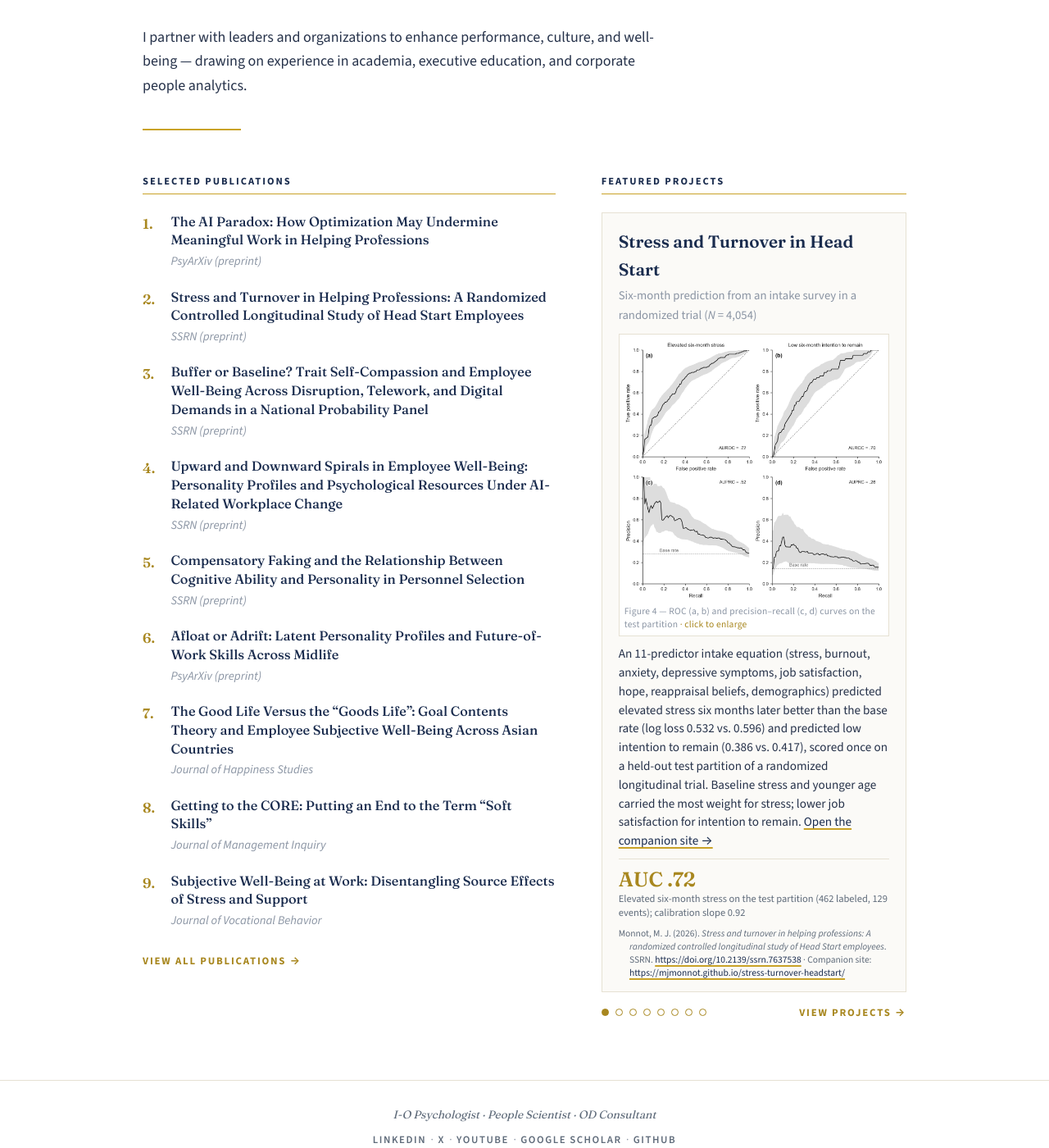
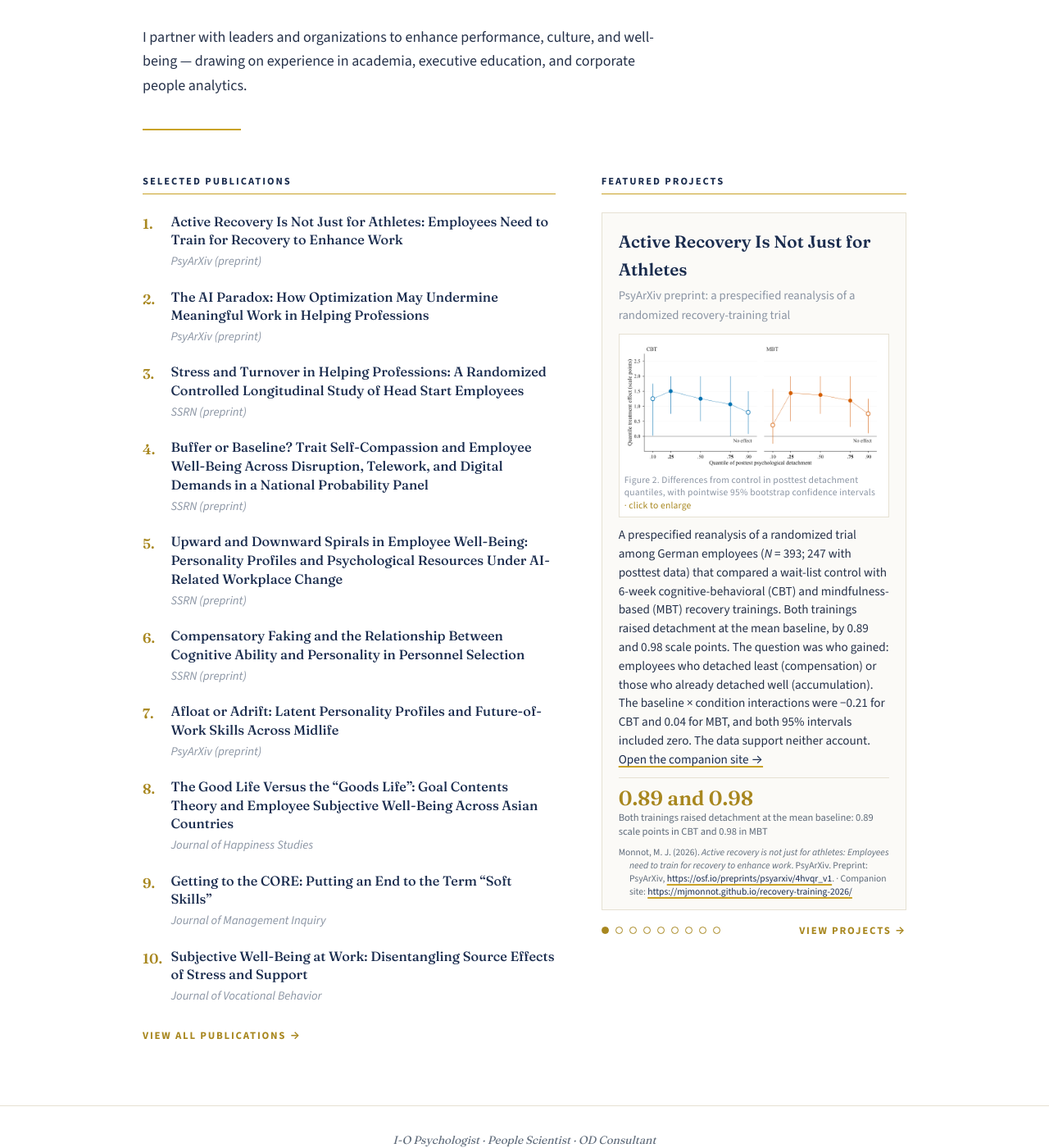
Before and after one commit to mjmonnot/mjmonnot.github.io, a Jekyll site: the page built from index.md, in a window 1280 px wide and 1400 px high, scrolled down 261 px. Shown: the whole window at 82% size. Built offline with Jekyll 4.4.1, drawn with Linux system fonts in a browser that asks for light colours.

Commit message:
Add Recovery Training 2026 companion page, home carousel card and publications entry (PsyArXiv 4hvqr_v1)

```diff
--- a/index.md
+++ b/index.md
@@ -16,6 +16,12 @@ permalink: /
     <p class="section-label">Selected Publications</p>
     <hr class="label-rule">
     <ol class="pub-list">
+      <li>
+        <div>
+          <p class="pub-title"><a href="/publications/2026-recovery-training.html">Active Recovery Is Not Just for Athletes: Employees Need to Train for Recovery to Enhance Work</a></p>
+          <p class="pub-journal">PsyArXiv (preprint)</p>
+        </div>
+      </li>
       <li>
         <div>
           <p class="pub-title"><a href="/publications/2026-ai-paradox-meaningful-work.html">The AI Paradox: How Optimization May Undermine Meaningful Work in Helping Professions</a></p>
@@ -80,6 +86,22 @@ permalink: /
     <div class="feature-carousel" data-feature-carousel data-interval="10000" aria-roledescription="carousel" aria-label="Featured projects">
       <div class="feature-carousel-track">
         <article class="feature-card feature-slide is-active" data-slide="0" aria-hidden="false">
+          <p class="feature-title"><a href="/recovery-training-2026/">Active Recovery Is Not Just for Athletes</a></p>
+          <p class="feature-sub">PsyArXiv preprint: a prespecified reanalysis of a randomized recovery-training trial</p>
+          <figure class="feature-figure feature-figure--wide">
+            <a class="feature-figure-link" href="{{ "/assets/images/recovery-training-fig2-quantile-effects.png" | relative_url }}" data-lightbox aria-label="Enlarge Figure 2: quantile treatment effects on posttest detachment">
+              <img src="{{ "/assets/images/recovery-training-fig2-quantile-effects.png" | relative_url }}" alt="Figure 2 from the preprint: differences from control in posttest detachment quantiles at .10, .25, .50, .75, and .90, with pointwise 95% bootstrap confidence intervals." width="1600" height="788" loading="lazy">
+            </a>
+            <figcaption>Figure 2. Differences from control in posttest detachment quantiles, with pointwise 95% bootstrap confidence intervals <span class="feature-figure-hint">· click to enlarge</span></figcaption>
+          </figure>
+          <p class="feature-desc">A prespecified reanalysis of a randomized trial among German employees (<em>N</em> = 393; 247 with posttest data) that compared a wait-list control with 6-week cognitive-behavioral (CBT) and mindfulness-based (MBT) recovery trainings. Both trainings raised detachment at the mean baseline, by 0.89 and 0.98 scale points. The question was who gained: employees who detached least (compensation) or those who already detached well (accumulation). The baseline &times; condition interactions were &minus;0.21 for CBT and 0.04 for MBT, and both 95% intervals included zero. The data support neither account. <a href="/recovery-training-2026/">Open the companion site &rarr;</a></p>
+          <div class="feature-stat">
+            <span class="stat-value">0.89&nbsp;and&nbsp;0.98</span>
+            <span class="stat-note">Both trainings raised detachment at the mean baseline: 0.89 scale points in CBT and 0.98 in MBT</span>
+          </div>
+          <p class="feature-cite">Monnot, M. J. (2026). <em>Active recovery is not just for athletes: Employees need to train for recovery to enhance work</em>. PsyArXiv. Preprint: PsyArXiv, <a href="https://osf.io/preprints/psyarxiv/4hvqr_v1">https://osf.io/preprints/psyarxiv/4hvqr_v1</a>. &middot; Companion site: <a href="https://mjmonnot.github.io/recovery-training-2026/">https://mjmonnot.github.io/recovery-training-2026/</a></p>
+        </article>
+        <article class="feature-card feature-slide" data-slide="1" aria-hidden="true">
           <p class="feature-title"><a href="/stress-turnover-headstart/">Stress and Turnover in Head Start</a></p>
           <p class="feature-sub">Six-month prediction from an intake survey in a randomized trial (<em>N</em> = 4,054)</p>
           <figure class="feature-figure feature-figure--wide">
@@ -95,7 +117,7 @@ permalink: /
           </div>
           <p class="feature-cite">Monnot, M. J. (2026). <em>Stress and turnover in helping professions: A randomized controlled longitudinal study of Head Start employees</em>. SSRN. <a href="https://doi.org/10.2139/ssrn.7637538">https://doi.org/10.2139/ssrn.7637538</a> &middot; Companion site: <a href="https://mjmonnot.github.io/stress-turnover-headstart/">https://mjmonnot.github.io/stress-turnover-headstart/</a></p>
         </article>
-        <article class="feature-card feature-slide" data-slide="1" aria-hidden="true">
+        <article class="feature-card feature-slide" data-slide="2" aria-hidden="true">
           <p class="feature-title"><a href="/buffer-or-baseline/">Buffer or Baseline?</a></p>
           <p class="feature-sub">Trait self-compassion in the GESIS Panel.pop (employed adults, 2018)</p>
           <figure class="feature-figure feature-figure--wide">
@@ -113,7 +135,7 @@ permalink: /
           <p class="feature-cite">Monnot, M. J. (2026). <em>Buffer or baseline? Trait self-compassion and employee well-being across disruption, telework, and digital demands in a national probability panel</em>. SSRN. <a href="https://doi.org/10.2139/ssrn.7622018">https://doi.org/10.2139/ssrn.7622018</a> &middot; Companion site: <a href="https://mjmonnot.github.io/buffer-or-baseline/">https://mjmonnot.github.io/buffer-or-baseline/</a></p>
         </article>
 
-        <article class="feature-card feature-slide" data-slide="2" aria-hidden="true">
+        <article class="feature-card feature-slide" data-slide="3" aria-hidden="true">
           <p class="feature-title"><a href="/wellbeing-spirals/">Upward and Downward Spirals in Employee Well-Being</a></p>
           <p class="feature-sub">Personality profiles &amp; psychological resources under AI-related change (LISS, 2008&ndash;2025)</p>
           <figure class="feature-figure feature-figure--wide">
@@ -131,7 +153,7 @@ permalink: /
           <p class="feature-cite">Monnot, M. J. (2026). <em>Upward and downward spirals in employee well-being: Personality profiles and psychological resources under AI-related workplace change</em>. SSRN. <a href="https://doi.org/10.2139/ssrn.7617538">https://doi.org/10.2139/ssrn.7617538</a> &middot; Companion site: <a href="https://mjmonnot.github.io/wellbeing-spirals/">https://mjmonnot.github.io/wellbeing-spirals/</a></p>
         </article>
 
-        <article class="feature-card feature-slide" data-slide="3" aria-hidden="true">
+        <article class="feature-card feature-slide" data-slide="4" aria-hidden="true">
           <p class="feature-title"><a href="/lec-2026/">The AI Paradox</a></p>
           <p class="feature-sub">PsyArXiv preprint &amp; SIOP Leading Edge Consortium 2026 digital goody bag</p>
           <figure class="feature-figure feature-figure--wide">
@@ -149,7 +171,7 @@ permalink: /
           <p class="feature-cite">Monnot, M. J., &amp; Thompson, I. (2026). <em>The AI paradox: How optimization may undermine meaningful work in helping professions</em>. PsyArXiv. <a href="https://osf.io/preprints/psyarxiv/jzngq_v1">https://osf.io/preprints/psyarxiv/jzngq_v1</a> &middot; Companion site: <a href="https://mjmonnot.github.io/lec-2026/">https://mjmonnot.github.io/lec-2026/</a></p>
         </article>
 
-        <article class="feature-card feature-slide" data-slide="4" aria-hidden="true">
+        <article class="feature-card feature-slide" data-slide="5" aria-hidden="true">
           <p class="feature-title">Predicting Personality from Text</p>
           <p class="feature-sub">SIOP 2019 Machine Learning Competition &mdash; post-hoc winning solution</p>
           <figure class="feature-figure">
@@ -165,7 +187,7 @@ permalink: /
           </div>
         </article>
 
-        <article class="feature-card feature-slide" data-slide="5" aria-hidden="true">
+        <article class="feature-card feature-slide" data-slide="6" aria-hidden="true">
           <p class="feature-title">Afloat or Adrift</p>
           <p class="feature-sub">Latent personality profiles &amp; future-of-work skills (MIDUS)</p>
           <figure class="feature-figure">
@@ -181,7 +203,7 @@ permalink: /
           </div>
         </article>
 
-        <article class="feature-card feature-slide" data-slide="6" aria-hidden="true">
+        <article class="feature-card feature-slide" data-slide="7" aria-hidden="true">
           <p class="feature-title">Automated Meta-Analytic Coding</p>
           <p class="feature-sub">SIOP 2026 Machine Learning Competition &mdash; team One Hot Key</p>
           <figure class="feature-figure feature-figure--wide">
@@ -197,7 +219,7 @@ permalink: /
           </div>
         </article>
 
-        <article class="feature-card feature-slide" data-slide="7" aria-hidden="true">
+        <article class="feature-card feature-slide" data-slide="8" aria-hidden="true">
           <p class="feature-title"><a href="/faking-costs/">What Faking Costs a Hiring Funnel</a></p>
           <p class="feature-sub">Monte Carlo simulation fit to meta-analytic applicant estimates</p>
           <figure class="feature-figure feature-figure--wide">
@@ -218,14 +240,15 @@ permalink: /
 
       <div class="feature-carousel-footer">
         <div class="feature-dots" role="tablist" aria-label="Choose featured project">
-          <button type="button" class="feature-dot is-active" role="tab" aria-selected="true" aria-label="Show project 1 of 8: Stress and Turnover in Head Start"></button>
-          <button type="button" class="feature-dot" role="tab" aria-selected="false" aria-label="Show project 2 of 8: Buffer or Baseline (GESIS Panel.pop)"></button>
-          <button type="button" class="feature-dot" role="tab" aria-selected="false" aria-label="Show project 3 of 8: Upward and Downward Spirals in Employee Well-Being (LISS)"></button>
-          <button type="button" class="feature-dot" role="tab" aria-selected="false" aria-label="Show project 4 of 8: The AI Paradox (LEC 2026)"></button>
-          <button type="button" class="feature-dot" role="tab" aria-selected="false" aria-label="Show project 5 of 8: Predicting Personality from Text"></button>
-          <button type="button" class="feature-dot" role="tab" aria-selected="false" aria-label="Show project 6 of 8: Afloat or Adrift (MIDUS)"></button>
-          <button type="button" class="feature-dot" role="tab" aria-selected="false" aria-label="Show project 7 of 8: SIOP 2026 Meta-Analytic Coding"></button>
-          <button type="button" class="feature-dot" role="tab" aria-selected="false" aria-label="Show project 8 of 8: What Faking Costs a Hiring Funnel"></button>
+          <button type="button" class="feature-dot is-active" role="tab" aria-selected="true" aria-label="Show project 1 of 9: Active Recovery Is Not Just for Athletes"></button>
+          <button type="button" class="feature-dot" role="tab" aria-selected="false" aria-label="Show project 2 of 9: Stress and Turnover in Head Start"></button>
+          <button type="button" class="feature-dot" role="tab" aria-selected="false" aria-label="Show project 3 of 9: Buffer or Baseline (GESIS Panel.pop)"></button>
+          <button type="button" class="feature-dot" role="tab" aria-selected="false" aria-label="Show project 4 of 9: Upward and Downward Spirals in Employee Well-Being (LISS)"></button>
+          <button type="button" class="feature-dot" role="tab" aria-selected="false" aria-label="Show project 5 of 9: The AI Paradox (LEC 2026)"></button>
+          <button type="button" class="feature-dot" role="tab" aria-selected="false" aria-label="Show project 6 of 9: Predicting Personality from Text"></button>
+          <button type="button" class="feature-dot" role="tab" aria-selected="false" aria-label="Show project 7 of 9: Afloat or Adrift (MIDUS)"></button>
+          <button type="button" class="feature-dot" role="tab" aria-selected="false" aria-label="Show project 8 of 9: SIOP 2026 Meta-Analytic Coding"></button>
+          <button type="button" class="feature-dot" role="tab" aria-selected="false" aria-label="Show project 9 of 9: What Faking Costs a Hiring Funnel"></button>
         </div>
         <a class="view-all" href="/projects.html">View projects &rarr;</a>
       </div>
```
Also changed, not shown: _data/publications.yml (+8 -0 lines), publications/2026-recovery-training.md (added, +28 -0 lines), recovery-training-2026/README.md (added, +1 -0 lines), recovery-training-2026/assets/bag.css (added, +223 -0 lines), recovery-training-2026/index.html (added, +66 -0 lines), assets/images/recovery-training-fig2-quantile-effects.png (added), recovery-training-2026/assets/figure1_distribution_functions.png (added), recovery-training-2026/assets/figure2_quantile_effects.png (added).
